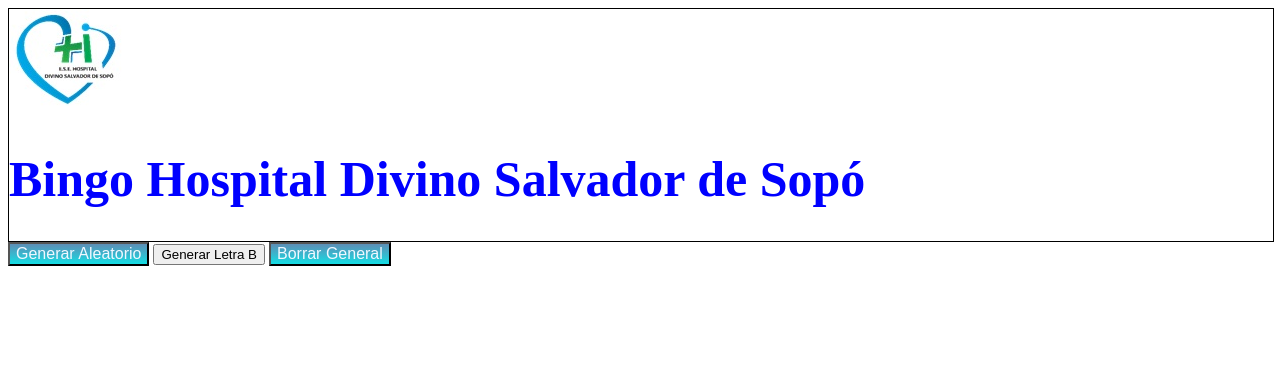
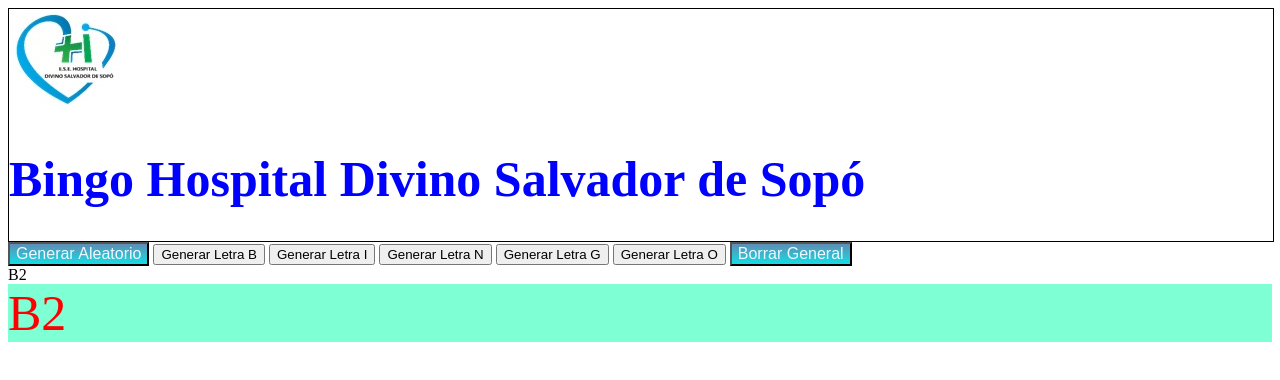
Before and after one commit to SantiagoBelloLamprea/bingoHDS, a plain HTML site: page index.html in a window 1280 px wide. Both pictures are taken after a click on the button "Generar Letra B". Drawn offline with Linux system fonts and the light colour scheme.

Commit message:
Agragacion Botones por Letra + Funcionamiento de cada Generador de Aleatorios por boton

```diff
--- a/index.html
+++ b/index.html
@@ -15,7 +15,11 @@
     </header>
     <main>
         <button onclick='generar(), mostrarDiv()' class="button">Generar Aleatorio</button>
-        <button onclick='genSome()'>Generar Letra B</button>
+        <button onclick='genB(), mostrarDiv()'>Generar Letra B</button>
+        <button onclick='genI(), mostrarDiv()'>Generar Letra I</button>
+        <button onclick='genN(), mostrarDiv()'>Generar Letra N</button>
+        <button onclick='genG(), mostrarDiv()'>Generar Letra G</button>
+        <button onclick='genO(), mostrarDiv()'>Generar Letra O</button>
         <script src="./js/function.js"></script>
         <button onclick='borrar(),mostrarDiv()' class="button">Borrar General</button>
         <div id="divB"></div>
--- a/js/function.js
+++ b/js/function.js
@@ -90,3 +90,68 @@ let b=[];
                 res = 0;
                 //alert("Hola "+nombre)
             }
+
+            function genB(){
+                var number = Math.floor(Math.random()*15)+1;
+                    x = b.some(function(v){
+                    return v === "B"+number;
+                    });
+                    if(x === false){
+                        estado = "B";
+                        resN = (estado + number);
+                        b.push(resN);
+                    } else {genB();}
+                    res = resN;
+            }
+
+            function genI(){
+                var number = Math.floor(Math.random()*(31-16)+16);
+                    x = i.some(function(v){
+                    return v === "I"+number;
+                    });
+                    if(x === false){
+                        estado = "I";
+                        resN = (estado + number);
+                        i.push(resN);
+                    } else {genI();}
+                    res = resN;
+            }
+
+            function genN(){
+                var number = Math.floor(Math.random()*(46-31)+31);
+                    x = n.some(function(v){
+                    return v === "N"+number;
+                    });
+                    if(x === false){
+                        estado = "N";
+                        resN = (estado + number);
+                        n.push(resN);
+                    } else {genN();}
+                    res = resN;
+            }
+
+            function genG(){
+                var number = Math.floor(Math.random()*(61-46)+46);
+                    x = g.some(function(v){
+                    return v === "G"+number;
+                    });
+                    if(x === false){
+                        estado = "G";
+                        resN = (estado + number);
+                        g.push(resN);
+                    } else {genG();}
+                    res = resN;
+            }
+
+            function genO(){
+                var number = Math.floor(Math.random()*(76-61)+61);
+                    x = o.some(function(v){
+                    return v === "O"+number;
+                    });
+                    if(x === false){
+                        estado = "O";
+                        resN = (estado + number);
+                        o.push(resN);
+                    } else {genO();}
+                    res = resN;
+            }
```
